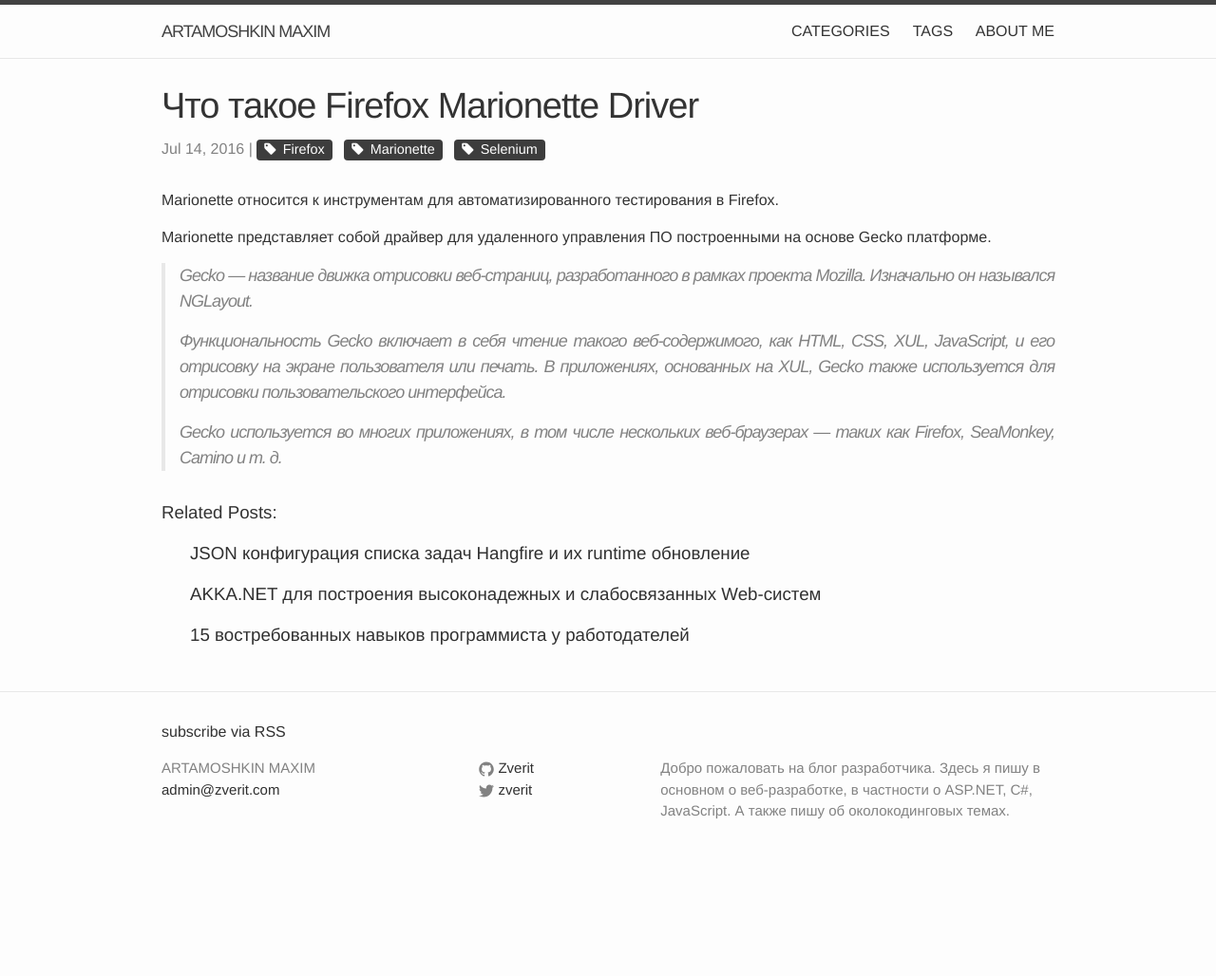
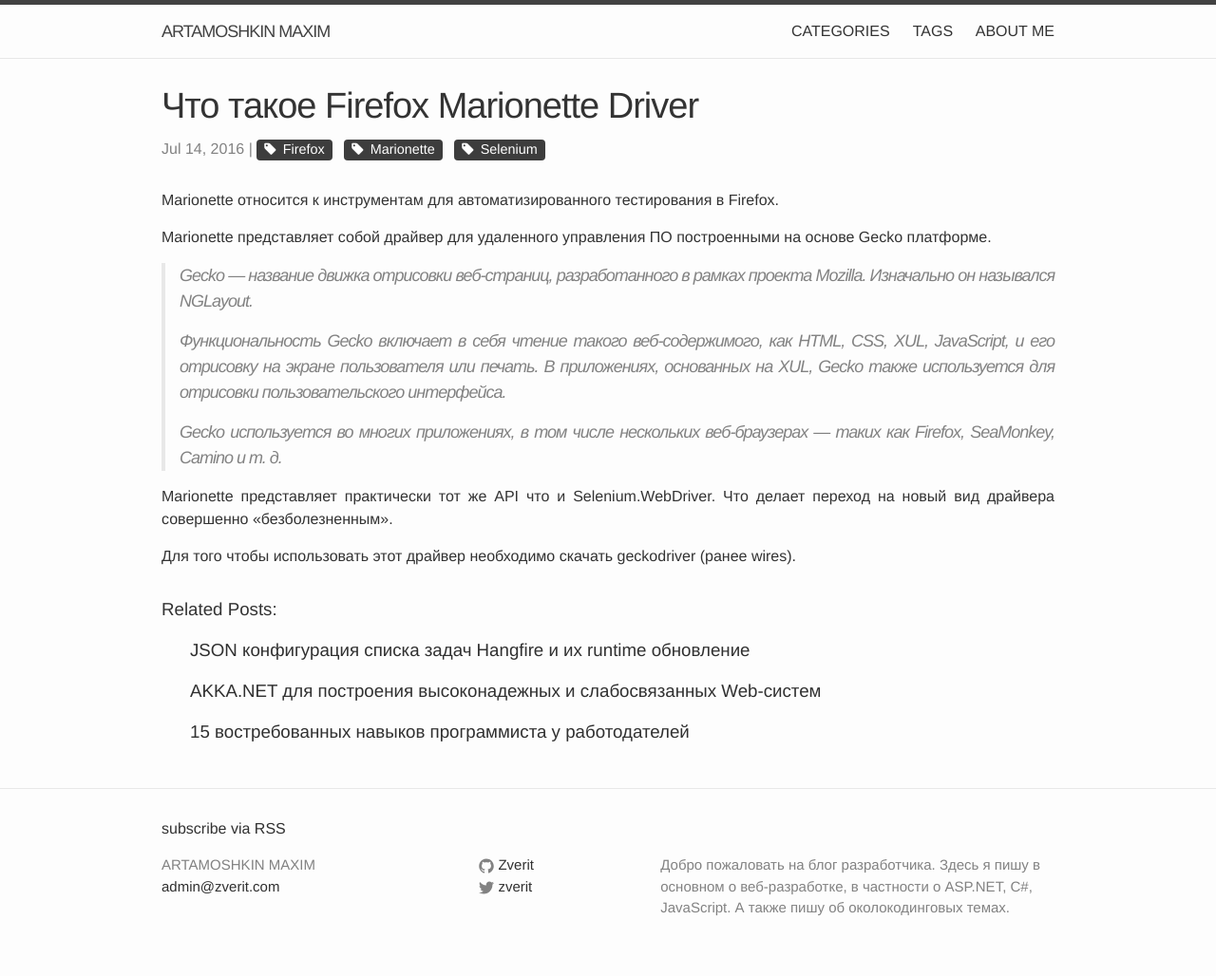
Before and after one commit to martamoshkin/blog.zverit.com, a Jekyll site: the page built from _posts/2016-7-15-what-is-firefox-marionette-driver.md, in a window 1280 px wide. Shown: the whole page at 95% size. Built offline with Jekyll 4.4.1, drawn with Linux system fonts in a browser that asks for light colours; nearby versions of some CDN libraries; comment, search, counter and statistics services are not loaded; before the commit the page ends 926 px from its top, so only the background shows below that.

Commit message:
Update 2016-7-15-what-is-firefox-marionette-driver.md

```diff
--- a/_posts/2016-7-15-what-is-firefox-marionette-driver.md
+++ b/_posts/2016-7-15-what-is-firefox-marionette-driver.md
@@ -16,3 +16,8 @@
 <p>Функциональность Gecko включает в себя чтение такого веб-содержимого, как HTML, CSS, XUL, JavaScript, и его отрисовку на экране пользователя или печать. В приложениях, основанных на XUL, Gecko также используется для отрисовки пользовательского интерфейса.</p>
 <p>Gecko используется во многих приложениях, в том числе нескольких веб-браузерах — таких как Firefox, SeaMonkey, Camino и т. д.</p>
 </blockquote>
+
+
+Marionette представляет практически тот же API что и Selenium.WebDriver. Что делает переход на новый вид драйвера совершенно «безболезненным».
+
+Для того чтобы использовать этот драйвер необходимо [скачать](https://github.com/mozilla/geckodriver/releases "GitHub release page.") geckodriver (ранее wires).
```
